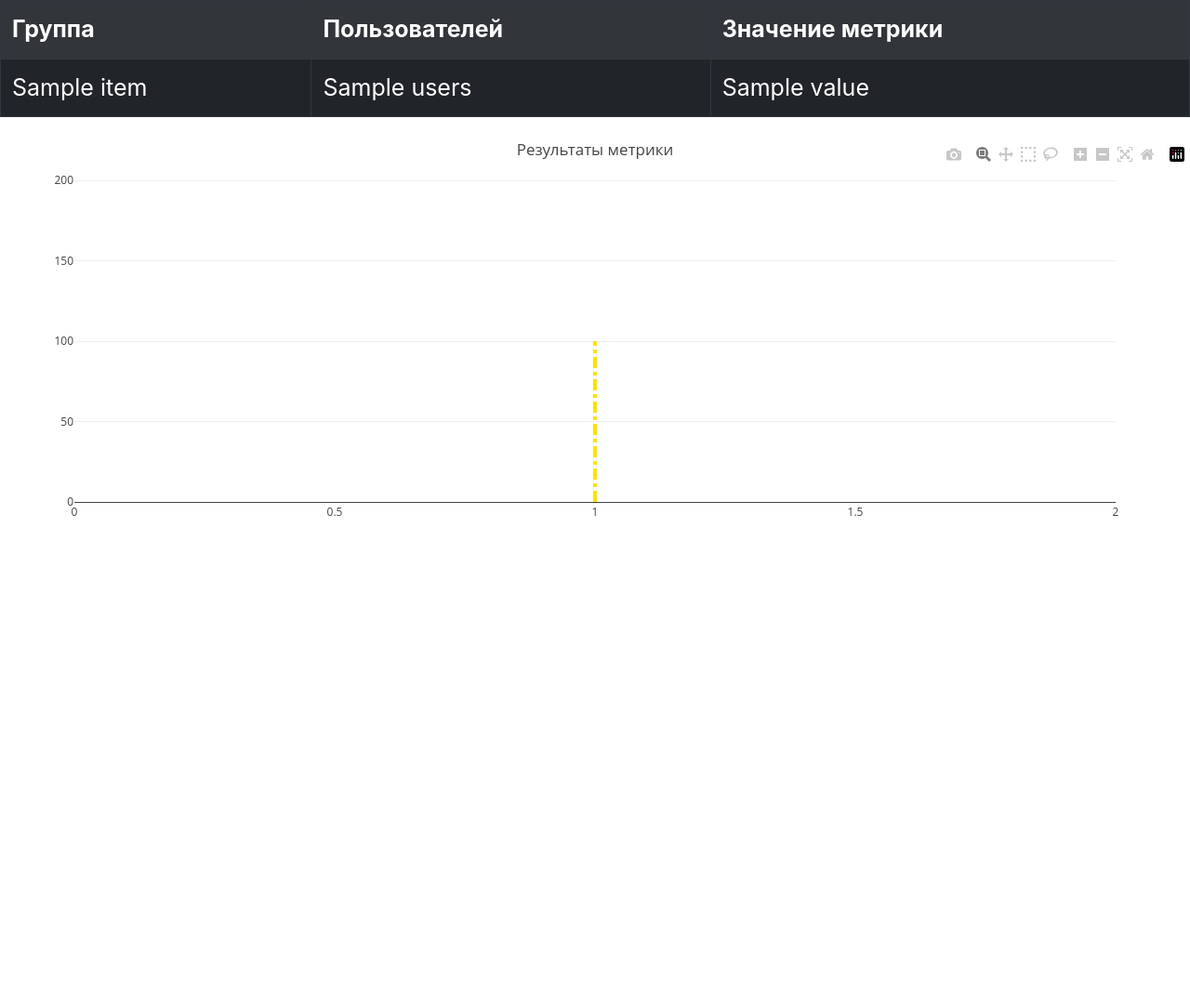
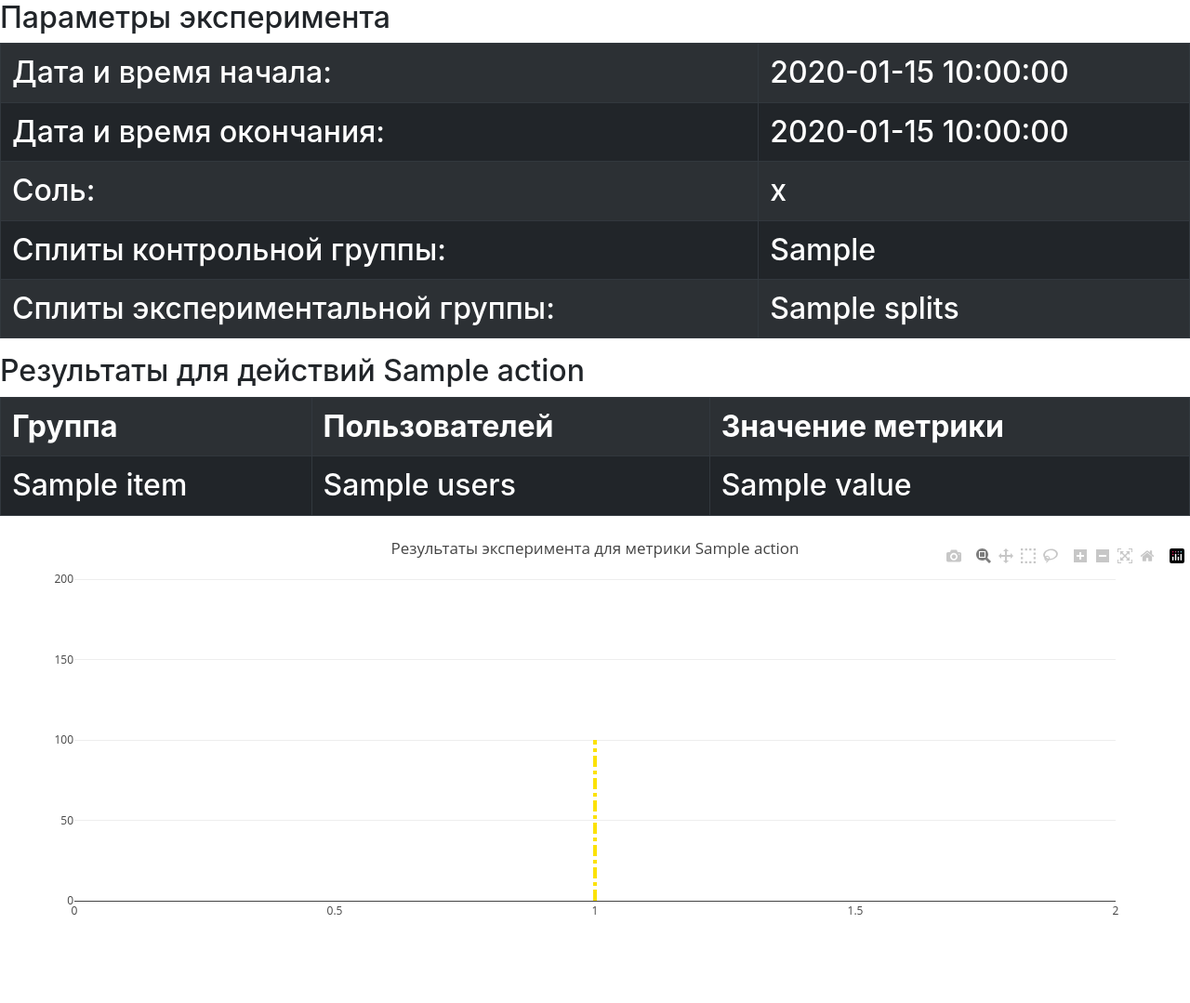
Before and after one commit to eteresh/metric_constructor, a Flask app: template templates/result.html in a window 1280 px wide. Shown: the whole page at 93% size. Before the commit the page ends 555 px from the top, so only its background shows below. Run offline with Flask 2, Linux system fonts and the light colour scheme; the template is opened without the code that fills it: most values are stand-ins (such as "Sample title", 1, 10 or a date in 2020); some libraries are stand-ins or nearby versions.

Commit message:
add results for all actions

```diff
--- a/run.py
+++ b/run.py
@@ -7,4 +7,4 @@ from routes import init_routes
 
 if __name__ == '__main__':
     init_routes(app)
-    app.run(debug=True)
+    app.run(debug=True, host='0.0.0.0')
--- a/templates/index.html
+++ b/templates/index.html
@@ -21,8 +21,9 @@
         <title>Конструктор метрик</title>
     </head>
     <body>
+        <H2>Статистика по платформам</H2>
         <table class="table table-striped table-bordered table-hover table-dark">
-            <caption>Статистика по платформам</caption>
+
             <tr>
                 <th>
                     Платформа
@@ -55,9 +56,8 @@
             {% endfor %}
         </table>
 
-
+        <H2>Статистика по действиям</H2>
         <table class="table table-striped table-bordered table-hover table-dark">
-            <caption>Статистика по действиям</caption>
             <thead>
                 <tr>
                     <th>
--- a/templates/result.html
+++ b/templates/result.html
@@ -22,7 +22,54 @@
         <title>Конструктор метрик</title>
     </head>
     <body>
+        <H2>Параметры эксперимента<H2>
         <table class="table table-striped table-hover table-bordered table-dark">
+            <tr>
+                <td>
+                    Дата и время начала:
+                </td>
+                <td>
+                    {{ start_date }}
+                </td>
+            </tr>
+            <tr>
+                <td>
+                    Дата и время окончания:
+                </td>
+                <td>
+                    {{ end_date }}
+                </td>
+            </tr>
+            <tr>
+                <td>
+                    Соль:
+                </td>
+                <td>
+                    {{ salt }}
+                </td>
+            </tr>
+            <tr>
+                <td>
+                    Сплиты контрольной группы:
+                </td>
+                <td>
+                    {{ control_splits }}
+                </td>
+            </tr>
+            <tr>
+                <td>
+                    Сплиты экспериментальной группы:
+                </td>
+                <td>
+                    {{ splits }}
+                </td>
+            </tr>
+        </table>
+
+
+        {% for result in results %}
+        <H2>Результаты для действий {{ result['action'] }}<H2>
+            <table class="table table-striped table-hover table-bordered table-dark">
             <tr>
                 <th>
                     Группа
@@ -48,10 +95,10 @@
                 </tr>
             {% endfor %}
         </table>
-        <div id="results-figure" style="width:100%;height:500px;"></div>
-        <script>
+            <div id="results-figure-{{ result['action'] }}" style="width:100%;height:500px;"></div>
+            <script>
             var trace = {
-                x: [{% for delta in deltas %} {{ delta }}, {% endfor %}],
+                x: [{% for delta in result['deltas'] %} {{ delta }}, {% endfor %}],
                 type: 'histogram',
                 {% if result['significant'] %}
                     {% if result['success'] %}
@@ -70,7 +117,7 @@
                 {% endif %}
               };
               var layout = {
-                  title: 'Результаты метрики',
+                  title: 'Результаты эксперимента для метрики {{ result['action'] }}',
                   // xaxis: {
                   //     title: 'Номер метрики в таблице',
                   //     range: [0, {{ unique_metric_results|length + 1 }}],
@@ -117,8 +164,8 @@
                     },
                 ]
               };
-            Plotly.newPlot('results-figure', [trace], layout);
+            Plotly.newPlot("results-figure-{{ result['action'] }}", [trace], layout);
         </script>
-
+        {% endfor %}
     </body>
 </html>
```
Also changed, not shown: pages.py (+7 -2 lines).
